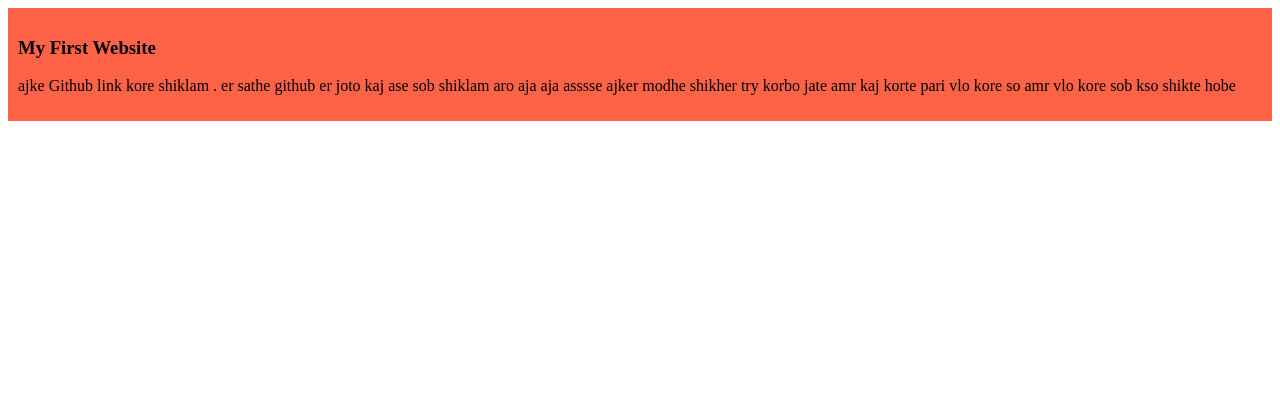
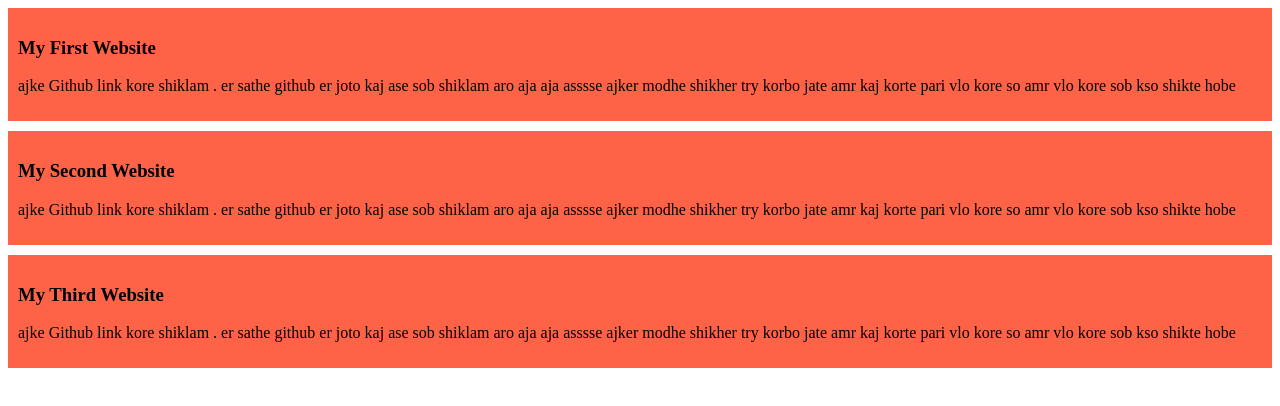
Before and after one commit to KayesKhanAntor/my-first-github-repo, a plain HTML site: page index.html in a window 1280 px wide. Drawn offline with Linux system fonts and the light colour scheme.

Commit message:
added my second and thrid blog

```diff
--- a/index.html
+++ b/index.html
@@ -4,7 +4,7 @@
     <meta charset="UTF-8">
     <meta name="viewport" content="width=device-width, initial-scale=1.0">
     <title>My First Github Rep</title>
-    <link rel="stylesheet" href="styles/blog.css"
+    <link rel="stylesheet" href="styles/blog.css">
 </head>
 <body>
     <div>
@@ -13,6 +13,18 @@
 
         </p>
     </div>
+    <div>
+        <h3>My Second Website</h3>
+        <p>ajke Github link kore shiklam . er sathe github er joto kaj ase sob shiklam aro aja aja asssse ajker modhe shikher try korbo jate amr kaj korte pari vlo kore so amr vlo kore sob kso shikte hobe
+
+        </p>
+    </div>
+    <div>
+        <h3>My Third Website</h3>
+        <p>ajke Github link kore shiklam . er sathe github er joto kaj ase sob shiklam aro aja aja asssse ajker modhe shikher try korbo jate amr kaj korte pari vlo kore so amr vlo kore sob kso shikte hobe
+
+        </p>
+    </div>
 
 </body>
 </html>
--- a/styles/blog.css
+++ b/styles/blog.css
@@ -1,4 +1,5 @@
 div{
     background-color: tomato;
     padding: 10px;
+    margin-bottom: 10px;
 }
```
